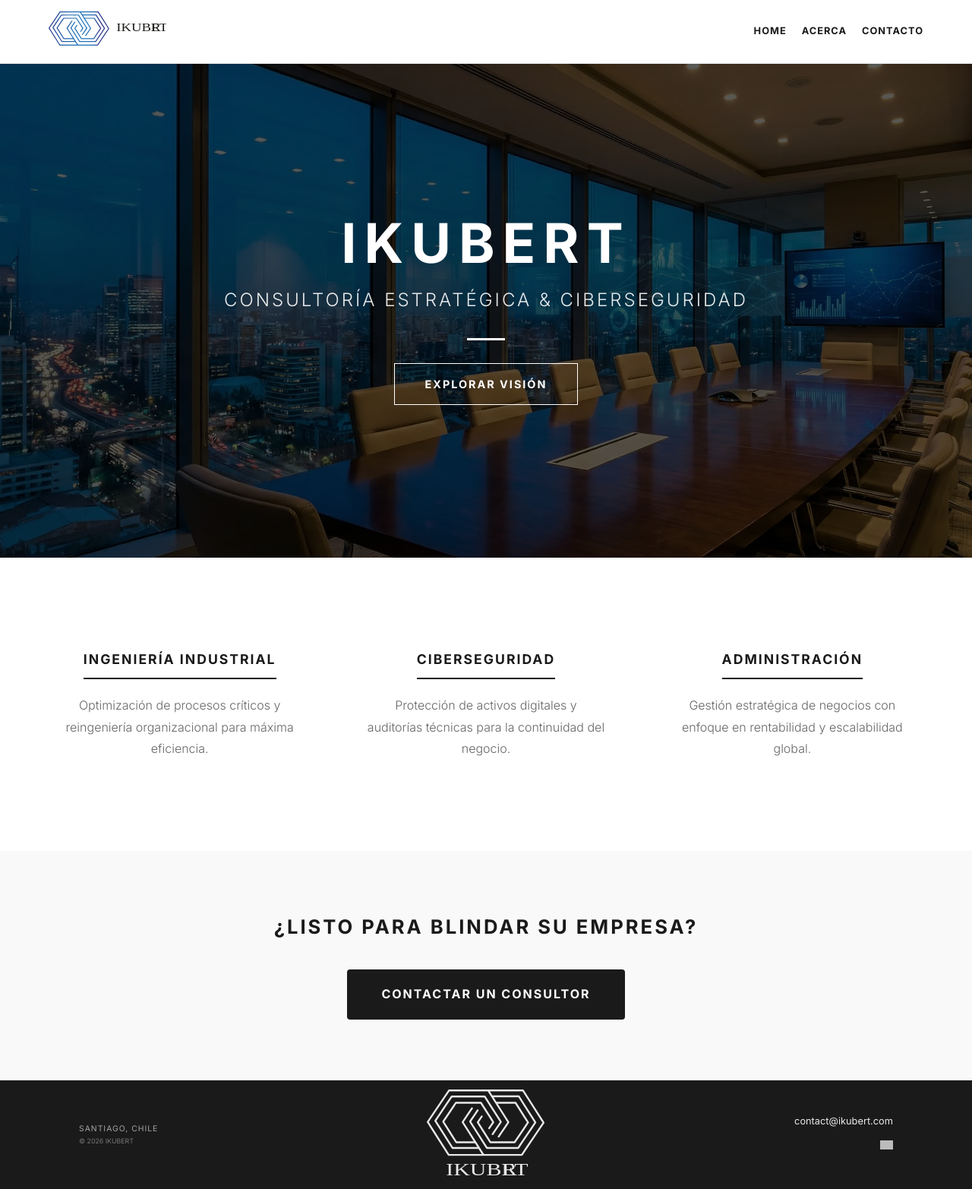
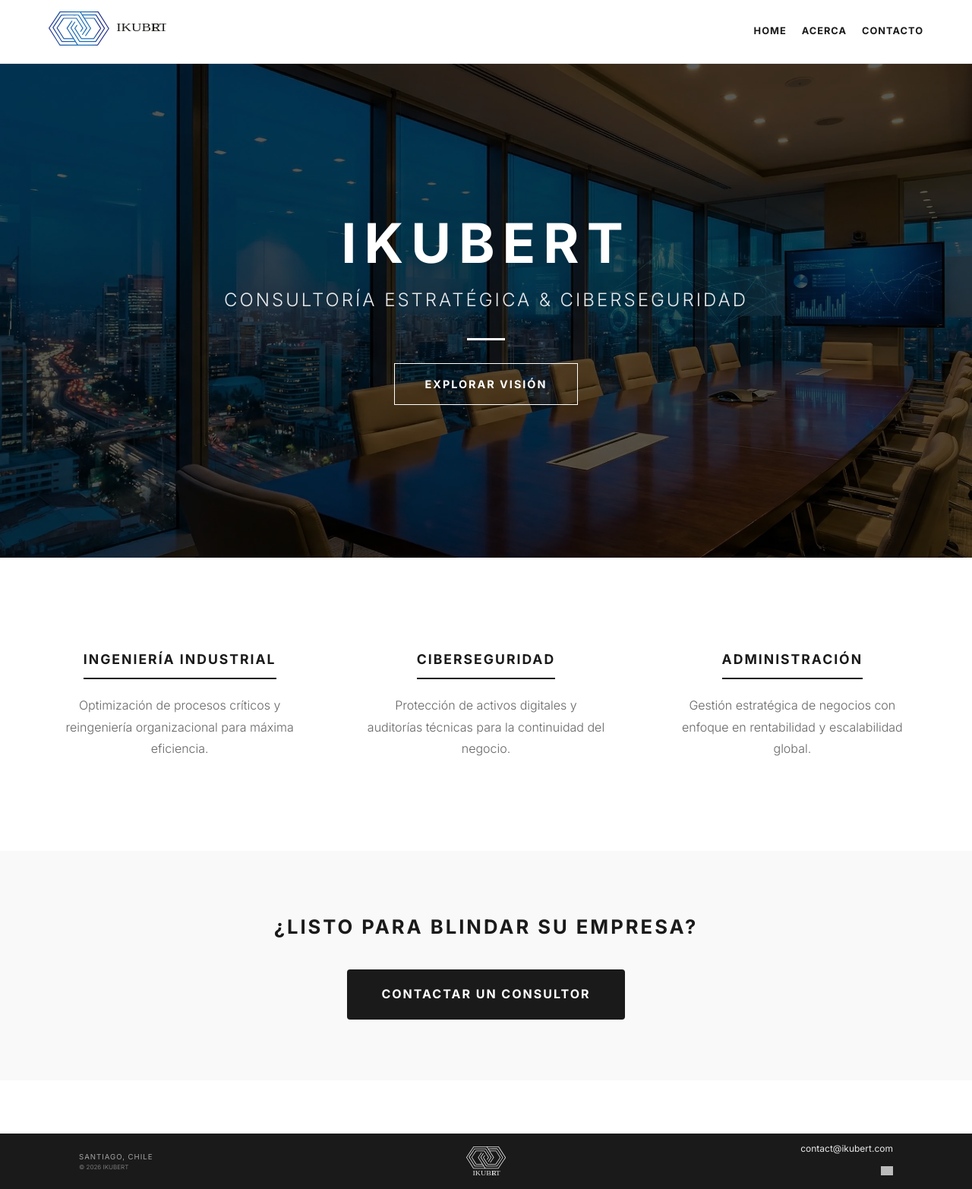
Before and after one commit to IKUBERT/ikubert.github.io, a Jekyll site: the page built from index.html, in a window 1280 px wide. Shown: the whole page at 76% size. Built offline with Jekyll 4.4.1, drawn with Linux system fonts in a browser that asks for light colours; grey boxes are pictures that could not be loaded.

Commit message:
Update default.html

```diff
--- a/_layouts/default.html
+++ b/_layouts/default.html
@@ -7,7 +7,7 @@
 
     <link rel="icon" type="image/svg+xml" href="{{ site.baseurl }}/src/logo-ikubert.svg">
     <link href="https://fonts.googleapis.com/css2?family=Inter:wght@300;400;700&display=swap" rel="stylesheet">
-    <link rel="stylesheet" href="{{ site.baseurl }}/style.css?v=8.0">
+    <link rel="stylesheet" href="{{ site.baseurl }}/style.css?v=9.0">
 </head>
 <body class="sticky-wrapper">
 
@@ -28,23 +28,23 @@
         {{ content }}
     </main>
 
-    <footer class="main-footer" style="background-color: #1a1a1a; padding: 12px 0; width: 100%;">
+    <footer class="main-footer" style="background-color: #1a1a1a; padding: 10px 0 !important; width: 100%;">
         <div class="footer-inner" style="display: flex; justify-content: space-between; align-items: center; max-width: 1200px; margin: 0 auto; padding: 0 5%;">
 
             <div class="footer-col left" style="flex: 1;">
-                <p class="loc" style="font-size: 0.65rem; color: #fff; opacity: 0.6; text-transform: uppercase; margin: 0; letter-spacing: 1px;">SANTIAGO, CHILE</p>
-                <p class="copy" style="font-size: 0.55rem; color: #fff; opacity: 0.4; margin: 0;">&copy; 2026 IKUBERT</p>
+                <p class="loc" style="font-size: 0.6rem; color: #fff; opacity: 0.6; text-transform: uppercase; margin: 0; letter-spacing: 1px;">SANTIAGO, CHILE</p>
+                <p class="copy" style="font-size: 0.5rem; color: #fff; opacity: 0.4; margin: 0;">&copy; 2026 IKUBERT</p>
             </div>
 
-            <div class="footer-col center" style="flex: 1; text-align: center;">
-                <img src="{{ site.baseurl }}/src/logo-ikubert.abajo.svg" alt="IKUBERT" style="width: 155px; height: auto; filter: brightness(0) invert(1); opacity: 0.9; vertical-align: middle;">
+            <div class="footer-col center" style="flex: 1; text-align: center; display: flex; justify-content: center; align-items: center;">
+                <img src="{{ site.baseurl }}/src/logo-ikubert.abajo.svg" alt="IKUBERT" style="width: 140px !important; height: auto !important; max-height: 40px !important; filter: brightness(0) invert(1); opacity: 0.9;">
             </div>
 
             <div class="footer-col right" style="flex: 1; text-align: right;">
-                <a href="mailto:contact@ikubert.com" style="color: #fff; text-decoration: none; font-size: 0.8rem; opacity: 0.9;">contact@ikubert.com</a>
-                <div class="social-wrapper" style="margin-top: 5px;">
+                <a href="mailto:contact@ikubert.com" style="color: #fff; text-decoration: none; font-size: 0.75rem; opacity: 0.9;">contact@ikubert.com</a>
+                <div class="social-wrapper" style="margin-top: 4px;">
                     <a href="https://www.linkedin.com/company/ikubert" target="_blank">
-                        <img src="https://cdn-icons-png.flaticon.com/512/174/174857.png" alt="LinkedIn IKUBERT" style="width: 17px; filter: brightness(0) invert(1); opacity: 0.7;">
+                        <img src="https://cdn-icons-png.flaticon.com/512/174/174857.png" alt="LinkedIn IKUBERT" style="width: 16px; filter: brightness(0) invert(1); opacity: 0.7;">
                     </a>
                 </div>
             </div>
```
